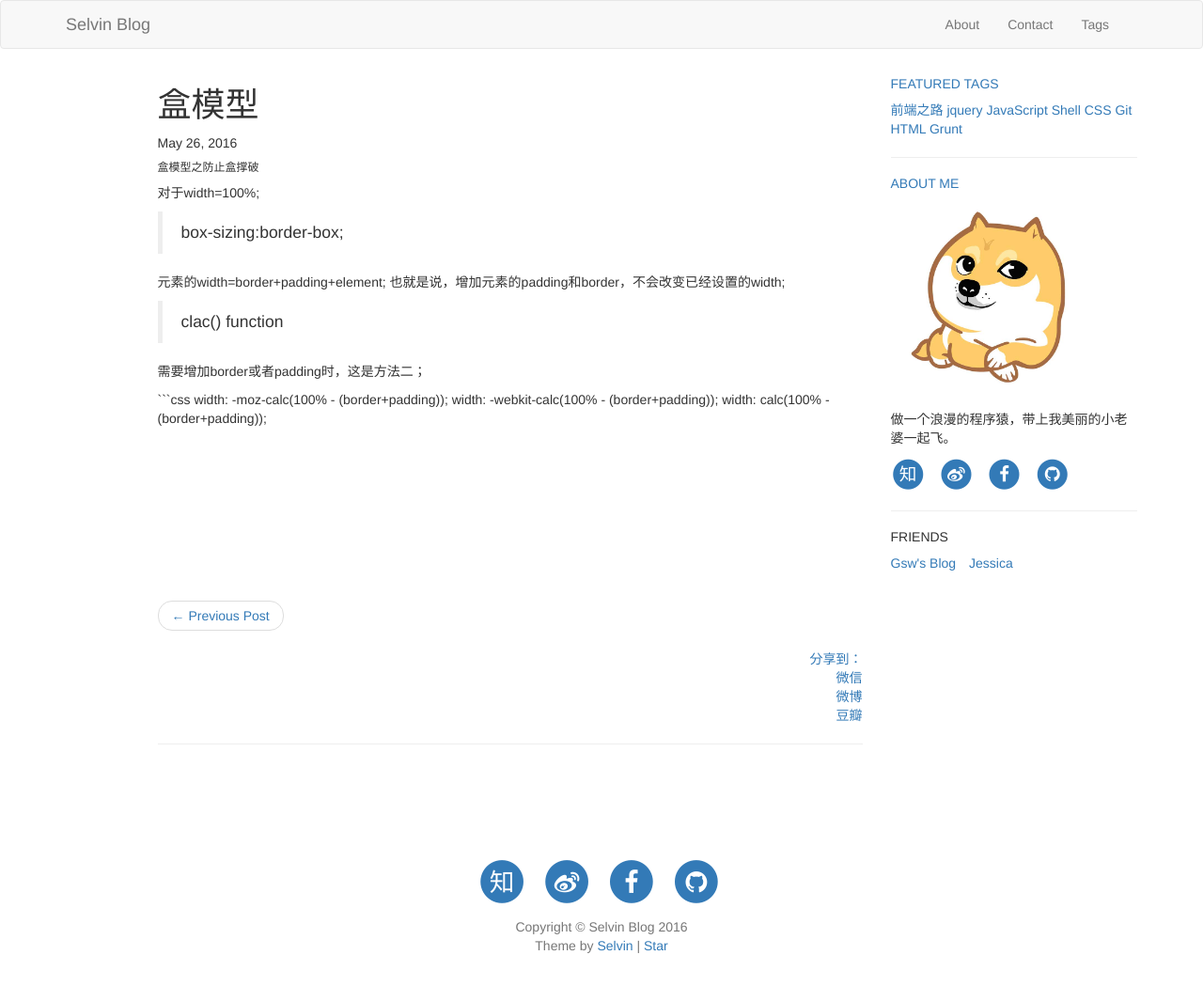
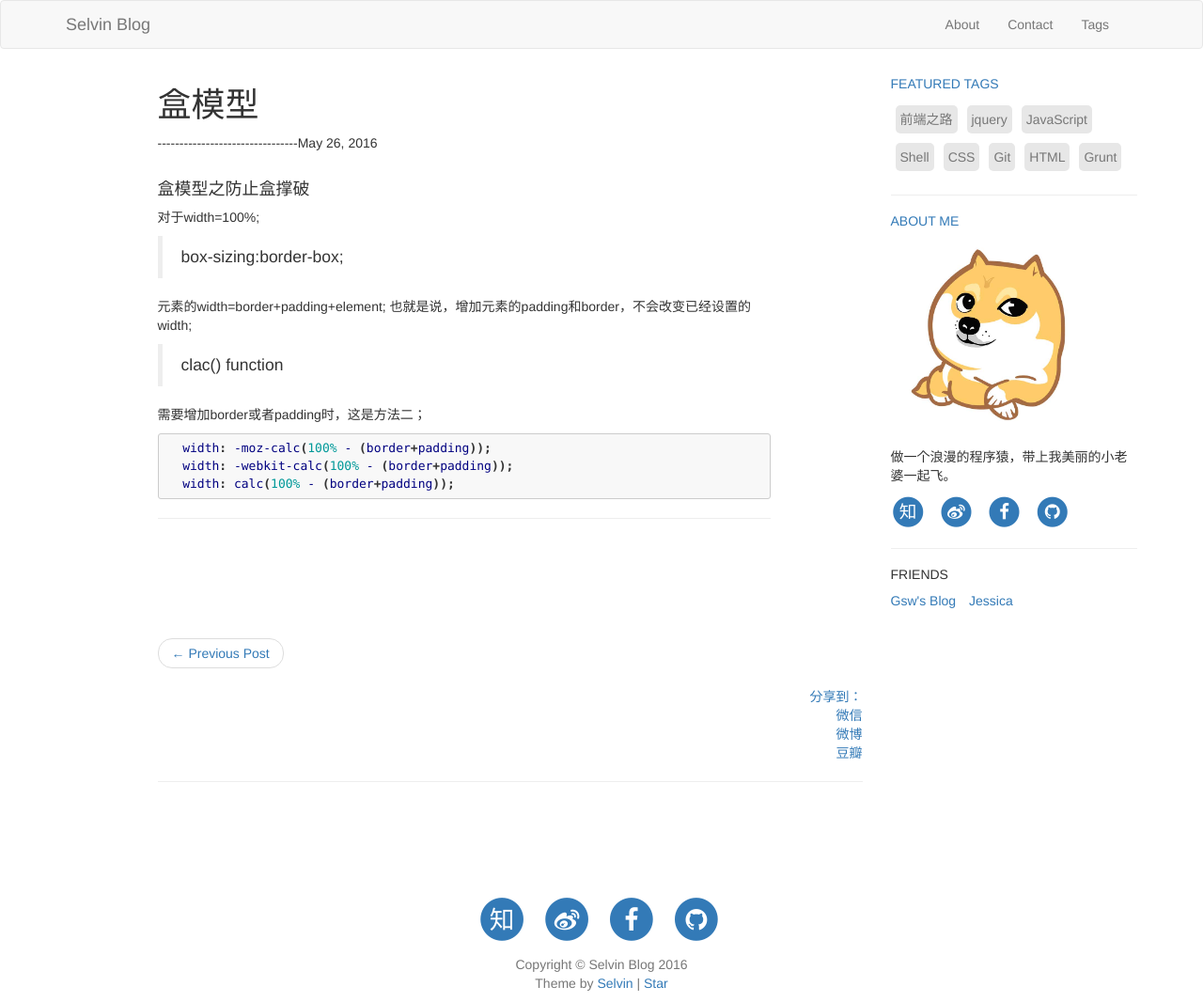
Before and after one commit to Selvin11/selvin.github.io, a Jekyll site: the page built from _posts/2016-05-26-box-sizing.md, in a window 1280 px wide. Shown: the whole page at 94% size. Built offline with Jekyll 4.4.1, drawn with Linux system fonts in a browser that asks for light colours; nearby versions of some CDN libraries; comment, search, counter and statistics services are not loaded; before the commit the page ends 1026 px from its top, so only the background shows below that.

Commit message:
change col

````diff
--- a/_layouts/post.html
+++ b/_layouts/post.html
@@ -4,14 +4,15 @@ layout: default
 <!-- 中部内容区 -->
 <div class="container">
   <div class="row">
-    <div class="col-lg-8 col-lg-offset-1">
+    <div class="col-lg-7 col-lg-offset-1">
       <!-- 微数据 -->
       <article class="post" itemscope itemtype="http://schema.org/BlogPosting">
         <header class="post-header">
           <h1 class="post-title" itemprop="name headline">{{ page.title }}</h1>
           <p class="post-meta">
-            <time datetime="{{ page.date | date_to_xmlschema }}" itemprop="datePublished">{{ page.date | date: "%b %-d, %Y" }}
+            <time datetime="{{ page.date | date_to_xmlschema }}" itemprop="datePublished">--------------------------------{{ page.date | date: "%b %-d, %Y" }}
             </time>
+            </br></br>
             {% if page.author %} • <span itemprop="author" itemscope itemtype="http://schema.org/Person"><span itemprop="name">{{ page.author }}</span></span>{% endif %}</p>
         </header>
         <!-- 内容区域 -->
@@ -19,25 +20,26 @@ layout: default
           {{ content }}
         </div>
       </article>
+      <hr>
     </div>
-    <div class="col-lg-3">
+    <div class="col-lg-3 col-lg-offset-1 sidebar">
       <!-- 左侧sidebar -->
       <!-- Featured Tags -->
       {% if site.featured-tags %}
       <section>
           <!-- no hr -->
-              <h5><a href="/tags/">FEATURED TAGS</a></h5>
+          <h5><a href="{{ site.baseurl }}/tags">FEATURED TAGS</a></h5>
           <!-- 标签云 -->
-          <div id='tag_cloud' class="tags">
+      <div id='tag_cloud' class="tags clearfix">
         {% for tag in site.tags %}
-            <a href="#{{ tag[0] }}" title="{{ tag[0] }}" rel="{{ tag[1].size }}">{{ tag[0] }}</a>
+        <a href="{{ site.baseurl }}/tags/#{{ tag[0] }}" title="{{ tag[0] }}" rel="{{ tag[1].size }}" class="tag">{{ tag[0] }}</a>
         {% endfor %}
       </div>
       </section>
       {% endif %}
     <!-- Short About -->
-        <section class="visible-md visible-lg">
-            <hr><h5><a href="{{/about/ | prepend: site.baseurl }}">ABOUT ME</a></h5>
+      <section class="visible-lg">
+          <hr><h5><a href="{{site.baseurl}}/about.html">ABOUT ME</a></h5>
           <div class="short-about">
               {% if site.sidebar-avatar %}
                   <img src="{{site.sidebar-avatar}}" />
--- a/_posts/2016-05-26-box-sizing.md
+++ b/_posts/2016-05-26-box-sizing.md
@@ -4,7 +4,7 @@ title:  "盒模型"
 date:   2016-05-26 14:35:23 +0800
 tags: CSS
 ---
-###### 盒模型之防止盒撑破
+#### 盒模型之防止盒撑破
 
 
 对于width=100%;
@@ -23,3 +23,4 @@ tags: CSS
   width: -moz-calc(100% - (border+padding));
   width: -webkit-calc(100% - (border+padding));
   width: calc(100% - (border+padding));
+```
--- a/index.html
+++ b/index.html
@@ -105,7 +105,7 @@ layout: default
       {% endif %}
     </div>
       <!-- right -->
-    <div class="col-lg-9">
+    <div class="col-lg-7 col-lg-offset-1">
       <ul class="post-list">
       {% for post in paginator.posts %}
       <li>
@@ -129,7 +129,7 @@ layout: default
 <!-- 分页设置 -->
 <div class="container">
   <div class="row">
-    <div class="col-lg-7 col-sm-offset-3 text-center">
+    <div class="col-lg-7 col-lg-offset-2 text-center">
       <nav id="pagination">
           <ul class="pagination pagination-lg">
             <!-- 当前页 -->
````
Also changed, not shown: _posts/2016-05-21-html-head.md (+1 -1 lines). Lines whose indentation alone changed are shown as unchanged.
